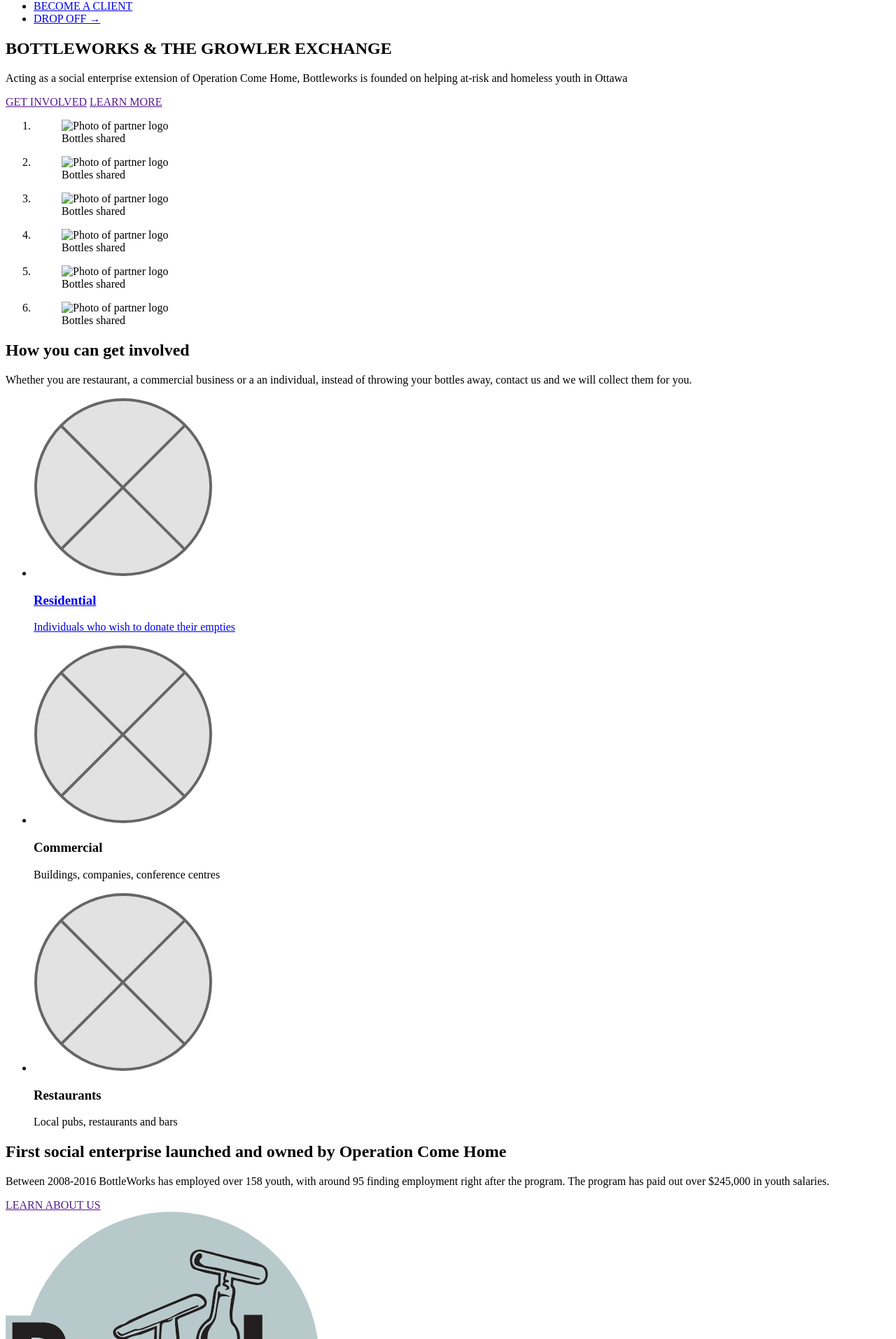
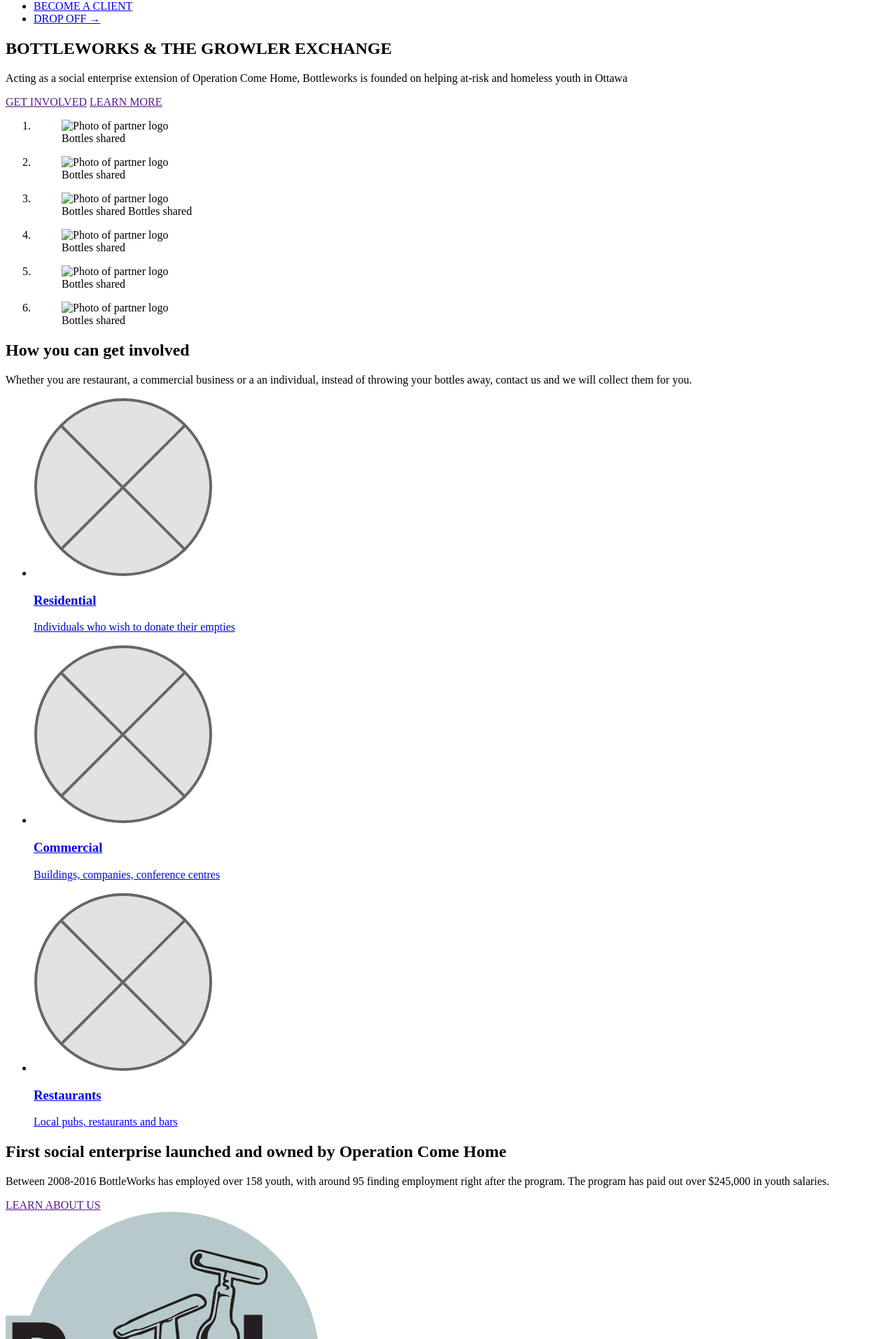
Before and after one commit to RaquelAlves01/bottle-works-website, a Jekyll site: the page built from index.html, in a window 1280 px wide. Shown: the part 582-2495 px from the top of the page at 70% size. Built offline with Jekyll 4.4.1, drawn with Linux system fonts in a browser that asks for light colours.

Commit message:
Add small changes to work interactivity of the website

```diff
--- a/_includes/becoming-involved.html
+++ b/_includes/becoming-involved.html
@@ -20,19 +20,25 @@
         </li>
 
         <li class="unit [xs-1 s-1 m-1-3 l-1-3 xl-1-3] gutter-1-4 pad-b-1-2">
+          <a href="#" class="link-box grey-text island bc-card-div">
+
           <i class="icon i-64">
             <img src="{{site.baseurl}}/images/logo.svg" aria-detail="Illustration of a commercial business" alt="Illustration of a commercial business">
           </i>
           <h3 class="giga pad-t push-0">Commercial</h3>
           <p class="milli push-0">Buildings, companies, conference centres</p>
+          </a>
         </li>
 
         <li class="unit [xs-1 s-1 m-1-3 l-1-3 xl-1-3] gutter-1-4 pad-b-1-2">
-          <i class="icon i-64">
-            <img src="{{site.baseurl}}/images/logo.svg" aria-detail="Illustration of a restaurant" alt="Illustration of a restaurant">
-          </i>
-          <h3 class="giga pad-t push-0">Restaurants</h3>
-          <p class="milli push-0">Local pubs, restaurants and bars</p>
+          <a href="#" class="link-box grey-text island bc-card-div">
+
+            <i class="icon i-64">
+              <img src="{{site.baseurl}}/images/logo.svg" aria-detail="Illustration of a restaurant" alt="Illustration of a restaurant">
+            </i>
+            <h3 class="giga pad-t push-0">Restaurants</h3>
+            <p class="milli push-0">Local pubs, restaurants and bars</p>
+          </a>
         </li>
       </ul>
     </div>
--- a/_includes/footer.html
+++ b/_includes/footer.html
@@ -1,15 +1,15 @@
 <footer role="contentinfo" class="gutter-2 pad-t-2 pad-b-1-2">
 
-  <div class="grid pad">
-    <div class="unit [ xs-1 s-1 m-1 l-1-2 ] pad-t gutter">
+  <div class="grid pad pad-t gutter wrapper">
+    <div class="unit [ xs-1 s-1 m-1-2 l-2-4 ] pad-t">
       <div class="grid">
-        <div class="unit [ xs-1 s-1-2 m-1-2 l-1-3 ] footer-logo">
-          <div class="pad-t">
+        <div class="unit [ xs-1 s-1 m-1-2 l-1-3 ] pad-b footer-logo">
+          <div>
             <i class="icon i-96"><img class="logo" src="{{site.baseurl}}/images/logo-white.svg" alt=""></i>
           </div>
         </div>
-        <div class="unit [ xs-0 s-0 m-0 l-1-3 ] pad-t"><!--Empty div --></div>
-        <nav class="unit [ xs-1 s-1-2 m-1-2 l-1-3 ] pad-t">
+        <div class="unit [ xs-0 s-0 m-0 l-1-3 ]"><!--Empty div --></div>
+        <nav class="unit [ xs-1 s-1 m-1-2 l-1-3 ] ">
           <ul class="list-group push-0">
             <li class="gutter-1-8"><a class="pico link-box footer-nav" href="index.html" aria-details="click here to go to home">HOME</a></li>
             <li class="gutter-1-8"><a class="pico link-box footer-nav" href="about-us.html" aria-details="click here learn more about us">ABOUT US</a></li>
@@ -23,53 +23,50 @@
       </div>
     </div>
 
-    <div class="unit [ xs-1 s-1 m-1 l-1-2 ] pad-t-2">
-      <div class="grid">
-        <div class="unit [ xs-1 s-1 m-1-2 l-1-2 ] gutter">
-          <p>
+    <div class="unit [ xs-1 s-1 m-1-4 l-1-4 ] pad-t">
+      <p class="push-0">
         <span class="nano block bold">SAMANTHA HASKINS</span>
         <span class="pico block">BottleWorks Program Coodinator</span>
         <span class="pico block"><a class="footer-link" href="mailto:bottleworks@operationcomehome.ca">bottleworks@operationcomehome.ca</a></span>
         <span class="pico block">OFFICE: <a class="footer-link" href="tel:+6132304663">(613)230-4663</a></span>
       </p>
     </div>
-        <div class="unit [ xs-1 s-1 m-1-2 l-1-2 ] ">
-          <p class="push-1-2">
+
+    <div class="unit [ xs-1 s-1 m-1-4 l-1-4 ] pad-t">
+      <p class="push-0">
         <span class="nano block bold">FOLLOW US</span>
       </p>
       <ul class="list-group-inline push-l">
         <li class="push-r-1-8">
           <a href="#">
-                <i class="icon i-32">
+            <i class="icon i-24">
               <img src="{{site.baseurl}}/images/logo.svg" alt="">
             </i>
           </a>
         </li>
         <li class="gutter-1-8">
           <a href="#">
-                <i class="icon i-32">
+            <i class="icon i-24">
               <img src="{{site.baseurl}}/images/logo.svg" alt="">
             </i>
           </a>
         </li>
         <li class="gutter-1-8">
           <a href="#">
-                <i class="icon i-32">
+            <i class="icon i-24">
               <img src="{{site.baseurl}}/images/logo.svg" alt="">
             </i>
           </a>
         </li>
       </ul>
     </div>
-      </div>
-    </div>
-
     <div class="unit [ xs-1 s-1 m-1 l-1 ] pad-t-2">
       <hr>
     </div>
     <div class="unit [ xs-1 s-1 m-1 l-1 ] text-center pad-t-1-2">
       <p class="nano">© <span>2019 BottleWorks · Website designed and developed by SLiDE lab</span> <em class="italic">visit:</em> <a href="https://slidelab7.ca" class="footer-link">slidelab.ca</a></p>
     </div>
+
   </div>
 
 
--- a/_includes/partners-carousel.html
+++ b/_includes/partners-carousel.html
@@ -21,7 +21,10 @@
         <div class="embed pl-container">
           <img class="pl-container-img" alt="Photo of partner logo">
         </div>
-        <figcaption class="white-text pad-t-1-2 micro text-center"><em class="bold not-italic"></em> Bottles shared</figcaption>
+        <figcaption class="white-text pad-t-1-2 micro text-center">
+          <span>Bottles shared</span>
+          <span><em class="bold not-italic"></em> Bottles shared</span>
+        </figcaption>
       </figure>
     </li>
     <li class="unit [ xs-1-2 s-1-3 m-1-6 l-1-6 ] gutter-1-2">
--- a/css/section.css
+++ b/css/section.css
@@ -44,7 +44,7 @@
 /* FORMS */
 
 .form-one {
-  background-image: linear-gradient(to bottom, var(--secondary-colour) 40%, var(--colour-light-grey) 20%);
+  background-image: linear-gradient(to bottom, var(--secondary-colour) 20%, var(--colour-light-grey) 20%);
   height: inherit;
 }
 
```
Also changed, not shown: css/growler.css (+10 -8 lines), form.html (+4 -3 lines). Lines whose indentation alone changed are shown as unchanged.
